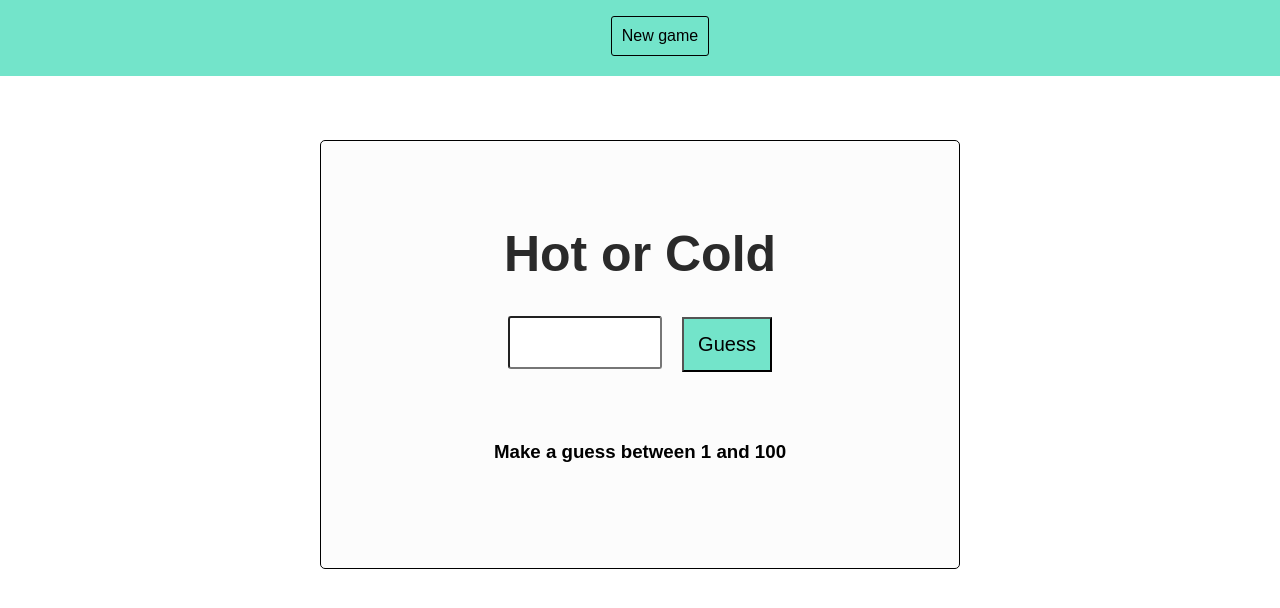
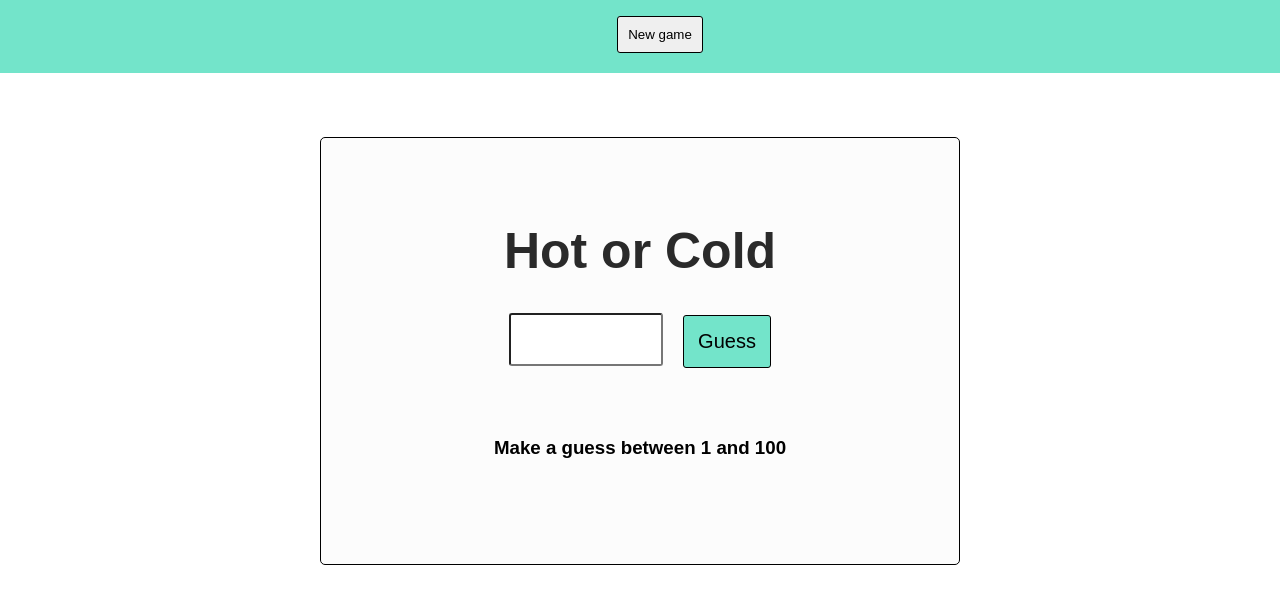
Before and after one commit to catperez81/hot-cold, a React (Create React App) app: page / in a window 1280 px wide. Shown: the top 608 px of the page. Built offline with nearby package versions, Linux system fonts and the light colour scheme.

Commit message:
restart game

```diff
--- a/src/App.js
+++ b/src/App.js
@@ -30,10 +30,11 @@ class App extends React.Component {
     this.setState({guesses: [...this.state.guesses, newGuess]});
   }
 
+  // on restart game, empty argument syntax (), pass through as a prop //
   render() {
     return (
       <div className="HotColdApp">
-        <Nav />
+        <Nav restartGame={() => this.restartGame()} />
         <div className="app-body">
           <h1>Hot or Cold</h1>
 
--- a/src/components/form.js
+++ b/src/components/form.js
@@ -11,13 +11,16 @@ export default class Form extends React.Component {
 
 		if(this.props.addGuess) {
 			const value = this.input.value;
+			// calling the addGuess function from parent App.js below //
 			this.props.addGuess(value);
 		}
 
+		// resets to empty state, put focus back on field //
 		this.input.value = '';
 		this.input.focus();
 	}
 
+	// the ref in input sets a reference in form to the input field itself - would be undefined if I didn't add this - no way to get value //
 	render() {
 		return(
 			<form onSubmit={e => this.onSubmit(e)}>
--- a/src/components/nav.css
+++ b/src/components/nav.css
@@ -11,7 +11,7 @@ li {
 	float: left;
 }
 
-a {
+button {
  	text-decoration: none;
  	color: black;
  	border: 1px black solid;
--- a/src/components/nav.js
+++ b/src/components/nav.js
@@ -4,10 +4,11 @@ import ReactDOM from 'react-dom';
 import './nav.css';
 
 export default function Nav(props) {
+//call the restart game function, comes in as a prop from parent App.js//
 	return (
 		<div className="navigation">
 	    <ul>
-	    	<li><a href="#" className="new-game">New game</a></li>
+	    	<li><button className="new-game" onClick={props.restartGame}>New game</button></li>
 	    </ul>
 	  </div>
 	);
```
